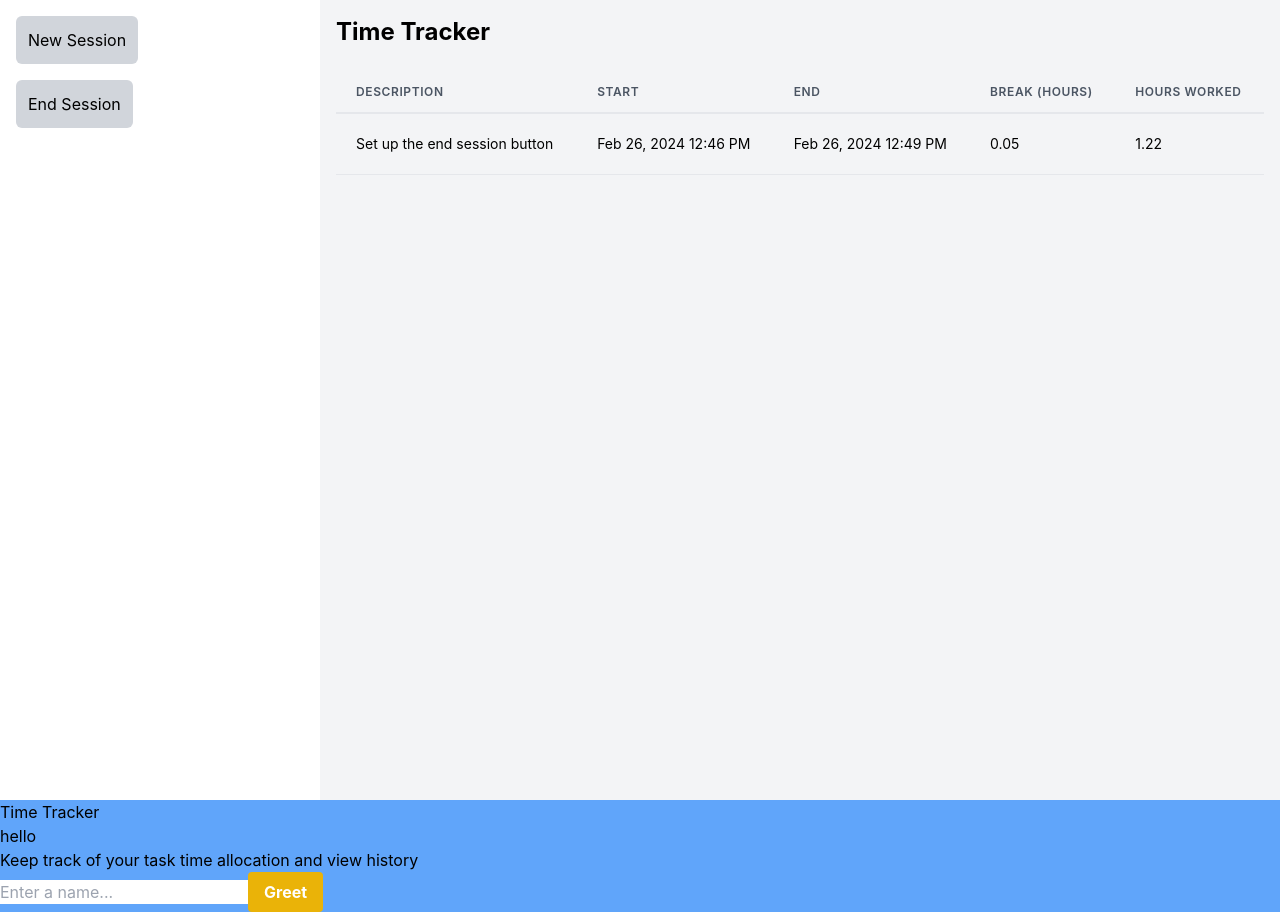
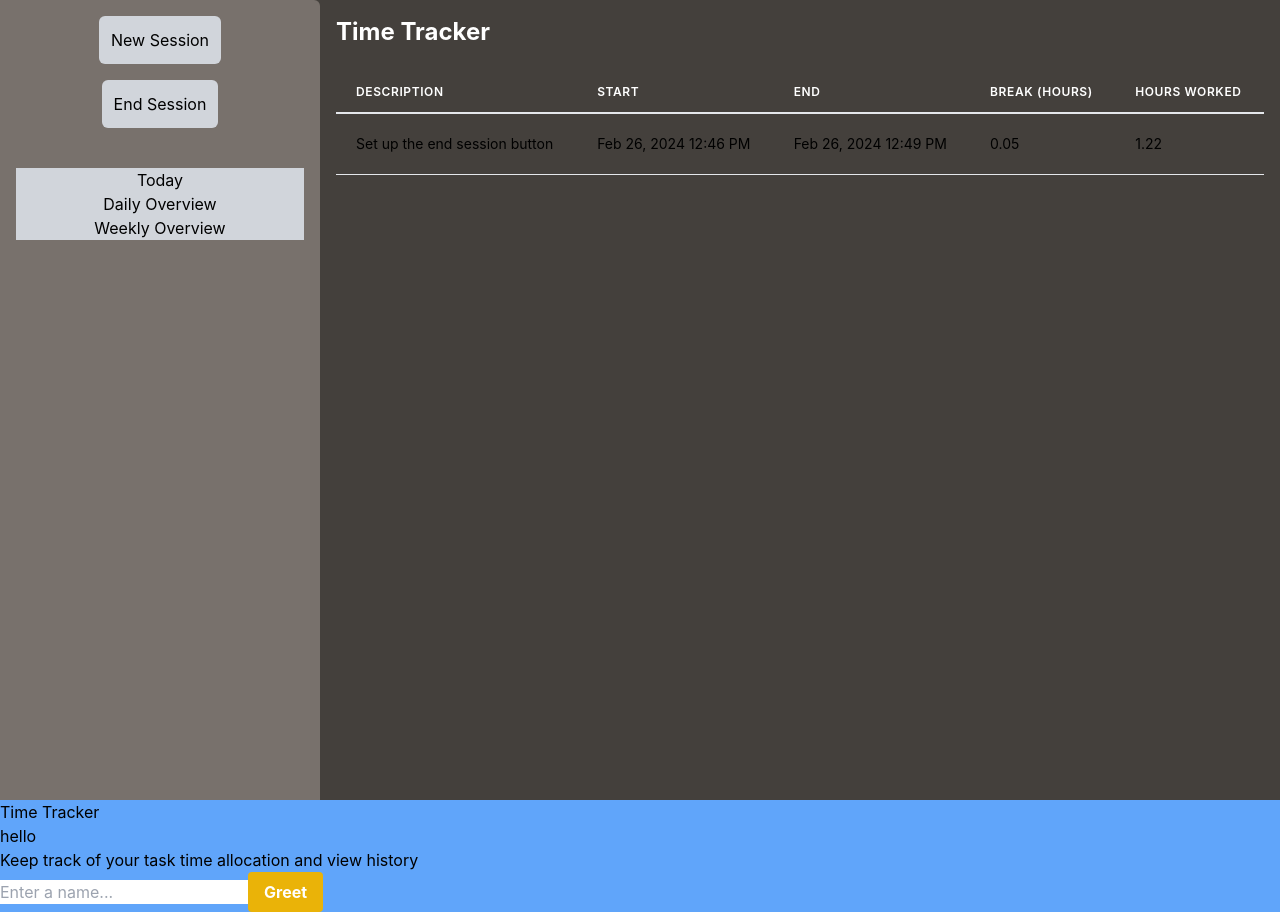
Before and after one commit to henreyes/time-tracker, a React (Vite) app: page / in a window 1280 px wide. Built offline with nearby package versions, Linux system fonts and the light colour scheme.

Commit message:
more styling of main page

```diff
--- a/src/App.tsx
+++ b/src/App.tsx
@@ -11,6 +11,7 @@ function App() {
     breakHours: number;
     hoursWorked: number;
   }
+
   const sessions: Session[] = [
     {
       description: 'Set up the end session button',
@@ -29,39 +30,43 @@ function App() {
   return (
 
     <>
-        <div className="flex h-screen bg-gray-100">
+      <div className="flex h-screen bg-stone-700">
       {/* Sidebar */}
-      <div className="w-1/4 bg-white p-4">
-        <div className="mb-4">
-          <button className="bg-gray-300 p-3 rounded-md">New Session</button>
+        <div className="w-1/4 bg-stone-500 p-4 flex flex-col items-center rounded-tr-md">
+          <div className="mb-4">
+            <button className="bg-gray-300 p-3 rounded-md">New Session</button>
+          </div>
+        <div>
+          <button className="bg-gray-300 p-3 rounded-md">End Session</button>
         </div>
-        <div>
-        <button className="bg-gray-300 p-3 rounded-md">End Session</button>
-        </div>
+        <div className="m-5"></div>
+        <button className="bg-gray-300 w-full hover:bg-gray-400"> Today </button>
+        <button className="bg-gray-300 w-full hover:bg-gray-400"> Daily Overview </button>
+        <button className="bg-gray-300 w-full hover:bg-gray-400"> Weekly Overview </button>
       </div>
 
       {/* Main content */}
       <div className="w-3/4 p-4">
         <div className="flex justify-between items-center mb-4">
-          <h1 className="text-2xl font-bold">Time Tracker</h1>
+          <h1 className="text-2xl font-bold text-white">Time Tracker</h1>
         </div>
         <div className="overflow-x-auto mt-6">
       <table className="min-w-full leading-normal">
         <thead>
           <tr>
-            <th className="border-b-2 border-gray-200 px-5 py-3 text-left text-xs font-semibold text-gray-600 uppercase tracking-wider">
+            <th className="border-b-2 border-gray-200 px-5 py-3 text-left text-xs font-semibold text-white uppercase tracking-wider">
               Description
             </th>
-            <th className="border-b-2 border-gray-200 px-5 py-3 text-left text-xs font-semibold text-gray-600 uppercase tracking-wider">
+            <th className="border-b-2 border-gray-200 px-5 py-3 text-left text-xs font-semibold text-white uppercase tracking-wider">
               Start
             </th>
-            <th className="border-b-2 border-gray-200 px-5 py-3 text-left text-xs font-semibold text-gray-600 uppercase tracking-wider">
+            <th className="border-b-2 border-gray-200 px-5 py-3 text-left text-xs font-semibold text-white uppercase tracking-wider">
               End
             </th>
-            <th className="border-b-2 border-gray-200 px-5 py-3 text-left text-xs font-semibold text-gray-600 uppercase tracking-wider">
+            <th className="border-b-2 border-gray-200 px-5 py-3 text-left text-xs font-semibold text-white uppercase tracking-wider">
               Break (Hours)
             </th>
-            <th className="border-b-2 border-gray-200 px-5 py-3 text-left text-xs font-semibold text-gray-600 uppercase tracking-wider">
+            <th className="border-b-2 border-gray-200 px-5 py-3 text-left text-xs font-semibold text-white uppercase tracking-wider">
               Hours Worked
             </th>
           </tr>
--- a/src/styles.css
+++ b/src/styles.css
@@ -8,6 +8,7 @@
   line-height: 24px;
   font-weight: 400;
 
+
   font-synthesis: none;
   text-rendering: optimizeLegibility;
   -webkit-font-smoothing: antialiased;
```
